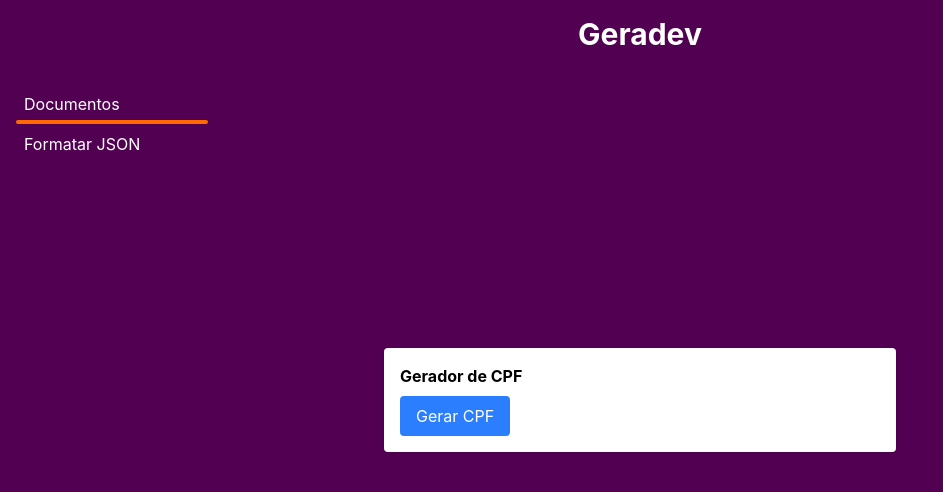
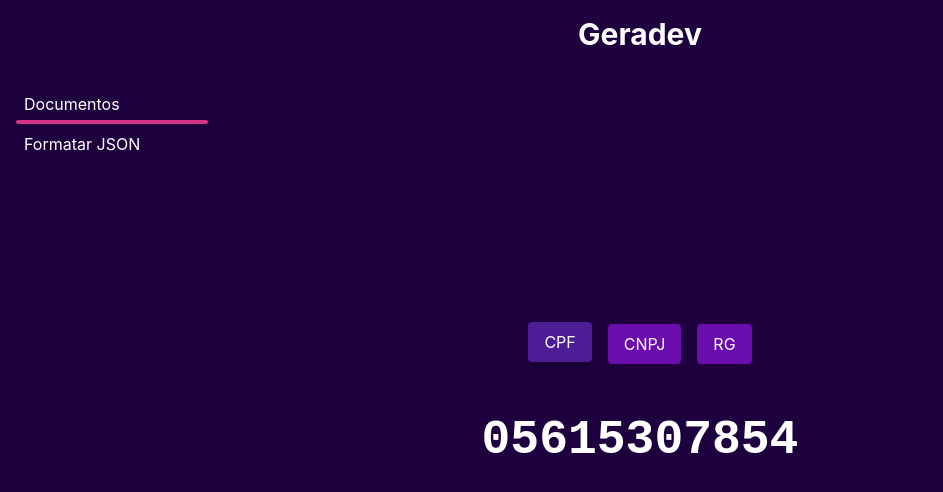
Before and after one commit to NicolasPorto/gera-dev, a React (Vite) app: page /documentos in a window 1280 px wide. Shown: the top 492 px of the page, without its empty margins (0-943 px from the left). Built offline with nearby package versions, Linux system fonts and the light colour scheme.

Commit message:
feat: ajustes gerador docs

```diff
--- a/src/App.jsx
+++ b/src/App.jsx
@@ -17,7 +17,7 @@ function App() {
         {/* Área de conteúdo - ESSA PARTE FOI AJUSTADA */}
         <main className="flex-1 flex">
           <div className="absolute inset-0 flex items-center justify-center p-4 pointer-events-none">
-            <div className="w-full max-w-lg mx-auto pointer-events-auto">
+            <div className="max-w-lg mx-auto pointer-events-auto">
               <Outlet />
             </div>
           </div>
--- a/src/components/Sidebar.jsx
+++ b/src/components/Sidebar.jsx
@@ -7,7 +7,7 @@ export function Sidebar() {
 
   const activeStyle = "relative";
 
-  const underlineStyle = "after:content-[''] after:absolute after:left-0 after:bottom-0 after:w-full after:h-1 after:bg-orange-500 after:rounded-full";
+  const underlineStyle = "underline-style";
 
   return (
     <nav className="w-56 p-4 flex flex-col">
--- a/src/index.css
+++ b/src/index.css
@@ -1,14 +1,13 @@
 @import "tailwindcss";
 
 :root {
-  --color-purple-default: oklch(30.775% 0.14149 328.352);
-  --color-button-default: oklch(37.569% 0.17187 328.341);
-  --color-orange-default: oklch(74.419% 0.18112 56.449);
+  --color-background-default: #1E003E;
+  --color-button-default: #6A0DAD;
 }
 
 @layer utilities {
   .background-default {
-    background-color: var(--color-purple-default);
+    background-color: var(--color-background-default);
   }
 
   .text-default {
@@ -19,12 +18,8 @@
     background-color: var(--color-button-default);
   }
 
-  .background-orange {
-    background-color: var(--color-orange-default);
-  }
-
   .text-purple {
-    color: var(--color-purple-default);
+    color: var(--color-background-default);
   }
 }
 
@@ -46,3 +41,60 @@
 :root {
   --sidebar-width: 14rem; /* 224px - ajuste conforme sua Sidebar */
 }
+
+.botao-padrao {
+  cursor: pointer;
+  background-color: var(--color-button-default);
+  transition: all 0.2s ease;
+  color: white;
+}
+
+.botao-padrao-desativado {
+  cursor: not-allowed;
+}
+
+.botao-padrao-ativo {
+  cursor: pointer;
+  box-shadow: 0 4px 6px rgba(0,0,0,0.1);
+}
+
+.botao-padrao-clicked {
+  cursor: pointer;
+  background-color: #4c1d95;
+  transition: all 0.2s ease;
+  box-shadow: 0 6px 8px rgba(0,0,0,0.15); /* hover:shadow-lg */
+  transform: translateY(-2px); /* hover:-translate-y-0.5 */
+  color: white;
+}
+
+.botao-padrao:hover {
+  background-color: #4c1d95; /* purple-900 */
+  box-shadow: 0 6px 8px rgba(0,0,0,0.15); /* hover:shadow-lg */
+  transform: translateY(-2px); /* hover:-translate-y-0.5 */
+}
+
+.numero-gerado {
+  font-size: 3rem; /* maior */
+  font-weight: bold;
+  font-family: monospace; /* mantém estilo fixo */
+  color: white; /* texto branco */
+  border-radius: 0.5rem;
+  text-align: center;
+  display: inline-block;
+  margin-top: 1rem;
+}
+
+.underline-style {
+  position: relative; /* necessário para posicionar o ::after em relação ao elemento */
+}
+
+.underline-style::after {
+  content: '';
+  position: absolute;
+  left: 0;
+  bottom: 0;
+  width: 100%;
+  height: 0.25rem; /* equivalente a h-1 no Tailwind */
+  background-color: #D63384; /* equivalente a bg-orange-500 */
+  border-radius: 9999px; /* rounded-full */
+}
--- a/src/routes.jsx
+++ b/src/routes.jsx
@@ -1,6 +1,6 @@
 import { createBrowserRouter } from "react-router-dom";
 import App from "./App";
-import CpfGenerator from "./tools/CpfGenerator";
+import DocumentosGenerator from "./tools/DocumentosGenerator";
 import JsonFormatter from "./tools/JsonFormatter";
 import './index.css'
 
@@ -11,7 +11,7 @@ export const router = createBrowserRouter([
     children: [
       {
         path: "documentos",
-        element: <CpfGenerator />,
+        element: <DocumentosGenerator />,
       },
       {
         path: "json",
--- a/src/tools/CpfGenerator.jsx
+++ /dev/null
@@ -1,30 +0,0 @@
-import { useState } from "react";
-
-export default function CpfGenerator() {
-  const [cpf, setCpf] = useState("");
-
-  function gerarCPF() {
-    const numeros = Array.from({ length: 9 }, () => Math.floor(Math.random() * 10));
-    const calcDigito = (base) => {
-      let soma = base.reduce((acc, num, i) => acc + num * (base.length + 1 - i), 0);
-      let resto = soma % 11;
-      return resto < 2 ? 0 : 11 - resto;
-    };
-    const d1 = calcDigito(numeros);
-    const d2 = calcDigito([...numeros, d1]);
-    setCpf([...numeros, d1, d2].join(""));
-  }
-
-  return (
-    <div className="p-4 bg-white shadow rounded">
-      <h2 className="font-bold mb-2">Gerador de CPF</h2>
-      <button
-        onClick={gerarCPF}
-        className="bg-blue-500 text-white px-4 py-2 rounded"
-      >
-        Gerar CPF
-      </button>
-      {cpf && <p className="mt-2 font-mono">{cpf}</p>}
-    </div>
-  );
-}
--- /dev/null
+++ b/src/tools/DocumentosGenerator.jsx
@@ -0,0 +1,57 @@
+import { useState, useEffect } from "react";
+import { gerarCPF, gerarCNPJ, gerarRG } from "../utils/documentos";
+
+export default function DocumentosGenerator() {
+  const [numero, setNumero] = useState("");
+  const [ativo, setAtivo] = useState("");
+
+  function handleClick(tipo) {
+    setAtivo(tipo);
+    if (tipo === "cpf") setNumero(gerarCPF());
+    if (tipo === "cnpj") setNumero(gerarCNPJ());
+    if (tipo === "rg") setNumero(gerarRG());
+  }
+
+  useEffect(() => {
+    handleClick("cpf");
+  }, []);
+
+  return (
+    <div className="p-4 flex flex-col items-center gap-6">
+      {/* Botões */}
+      <div className="flex gap-4">
+        <button
+          onClick={() => handleClick("cpf")}
+          className={`botao-padrao px-4 py-2 rounded ${
+            ativo === "cpf" ? "botao-padrao-clicked" : ""
+          }`}
+        >
+          CPF
+        </button>
+        <button
+          onClick={() => handleClick("cnpj")}
+          className={`botao-padrao px-4 py-2 rounded ${
+            ativo === "cnpj" ? "botao-padrao-clicked" : ""
+          }`}
+        >
+          CNPJ
+        </button>
+        <button
+          onClick={() => handleClick("rg")}
+          className={`botao-padrao px-4 py-2 rounded ${
+            ativo === "rg" ? "botao-padrao-clicked" : ""
+          }`}
+        >
+          RG
+        </button>
+      </div>
+
+      {/* Número */}
+      {numero && (
+        <p className="numero-gerado text-center">
+          {numero}
+        </p>
+      )}
+    </div>
+  );
+}
--- a/src/tools/JsonFormatter.jsx
+++ b/src/tools/JsonFormatter.jsx
@@ -26,11 +26,7 @@ export default function JsonFormatter() {
         <button
           onClick={formatarJSON}
           disabled={isButtonDisabled}
-          className={`px-6 py-3 rounded-lg font-medium transition-all duration-200 ${
-            isButtonDisabled
-              ? "purple-white text-white cursor-not-allowed"
-              : "purple-white hover:bg-purple-900 text-white shadow-md hover:shadow-lg transform hover:-translate-y-0.5 cursor-pointer"
-          }`}
+          className={`px-6 py-3 rounded-lg font-medium botao-padrao ${isButtonDisabled ? "botao-padrao-desativado" : "botao-padrao-ativo"}`}
         >
           Formatar
         </button>
@@ -42,11 +38,10 @@ export default function JsonFormatter() {
             setError(false);
           }}
           placeholder={"{}"}
-          className={`w-full p-4 border-2 purple-white rounded-lg font-mono text-sm focus:outline-none focus:ring-2 ${
-            error
-              ? "border-red-500 focus:ring-red-200"
-              : "text-default focus:text-default focus:text-default"
-          }`}
+          className={`w-full p-4 border-2 purple-white rounded-lg font-mono text-sm focus:outline-none focus:ring-2 ${error
+            ? "border-red-500 focus:ring-red-200"
+            : "text-default focus:text-default focus:text-default"
+            }`}
           rows={8}
         ></textarea>
 
--- /dev/null
+++ b/src/utils/documentos.js
@@ -0,0 +1,36 @@
+export function gerarCPF() {
+  const numeros = Array.from({ length: 9 }, () => Math.floor(Math.random() * 10));
+
+  const calcDigito = (base) => {
+    let soma = base.reduce((acc, num, i) => acc + num * (base.length + 1 - i), 0);
+    let resto = soma % 11;
+    return resto < 2 ? 0 : 11 - resto;
+  };
+
+  const d1 = calcDigito(numeros);
+  const d2 = calcDigito([...numeros, d1]);
+
+  return [...numeros, d1, d2].join("");
+}
+
+export function gerarCNPJ() {
+  const numeros = Array.from({ length: 12 }, () => Math.floor(Math.random() * 10));
+
+  const calcDigito = (base) => {
+    let peso = base.length === 12
+      ? [5, 4, 3, 2, 9, 8, 7, 6, 5, 4, 3, 2]
+      : [6, 5, 4, 3, 2, 9, 8, 7, 6, 5, 4, 3, 2];
+    let soma = base.reduce((acc, num, i) => acc + num * peso[i], 0);
+    let resto = soma % 11;
+    return resto < 2 ? 0 : 11 - resto;
+  };
+
+  const d1 = calcDigito(numeros);
+  const d2 = calcDigito([...numeros, d1]);
+
+  return [...numeros, d1, d2].join("");
+}
+
+export function gerarRG() {
+  return Array.from({ length: 9 }, () => Math.floor(Math.random() * 10)).join("");
+}
```
